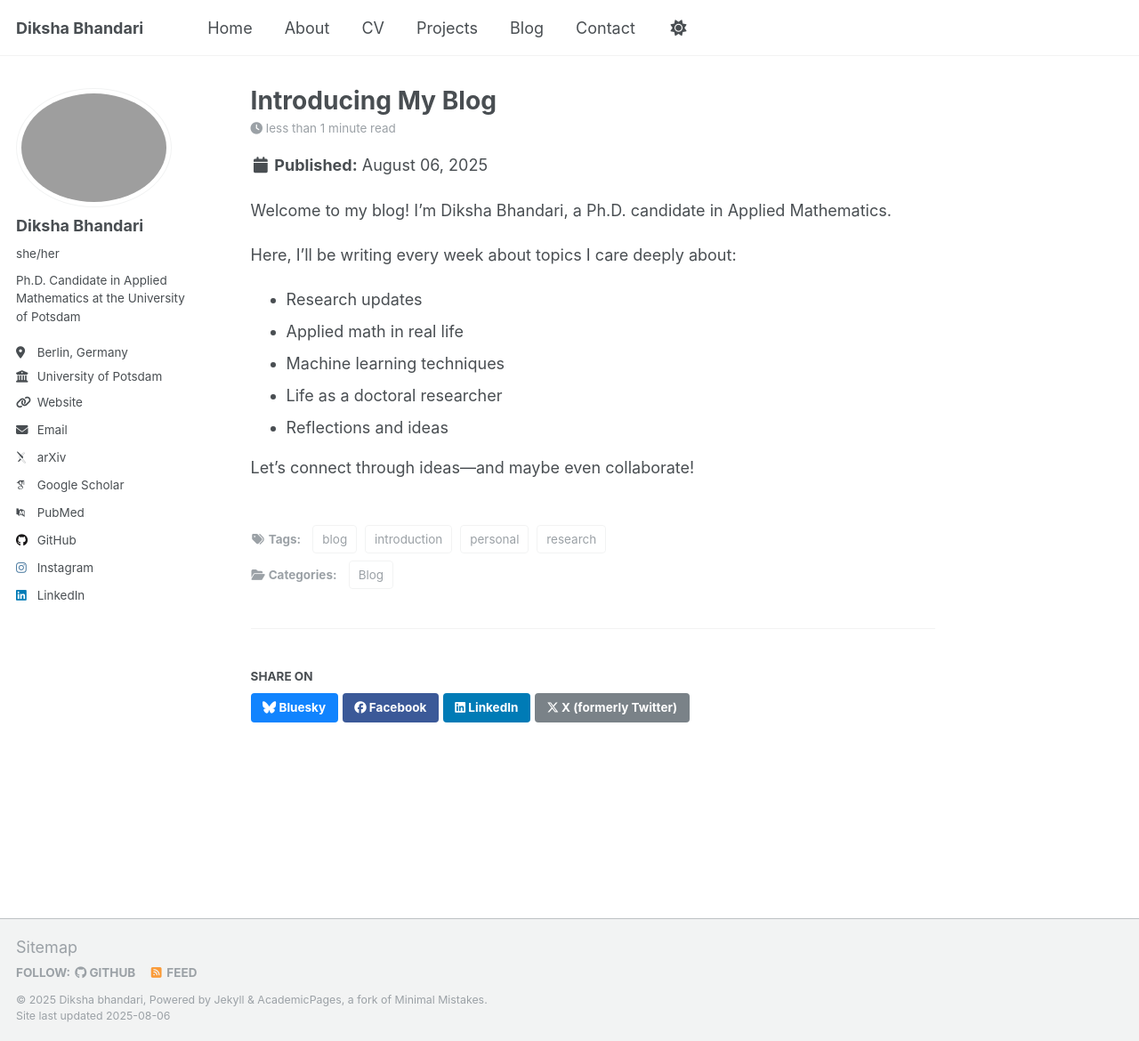
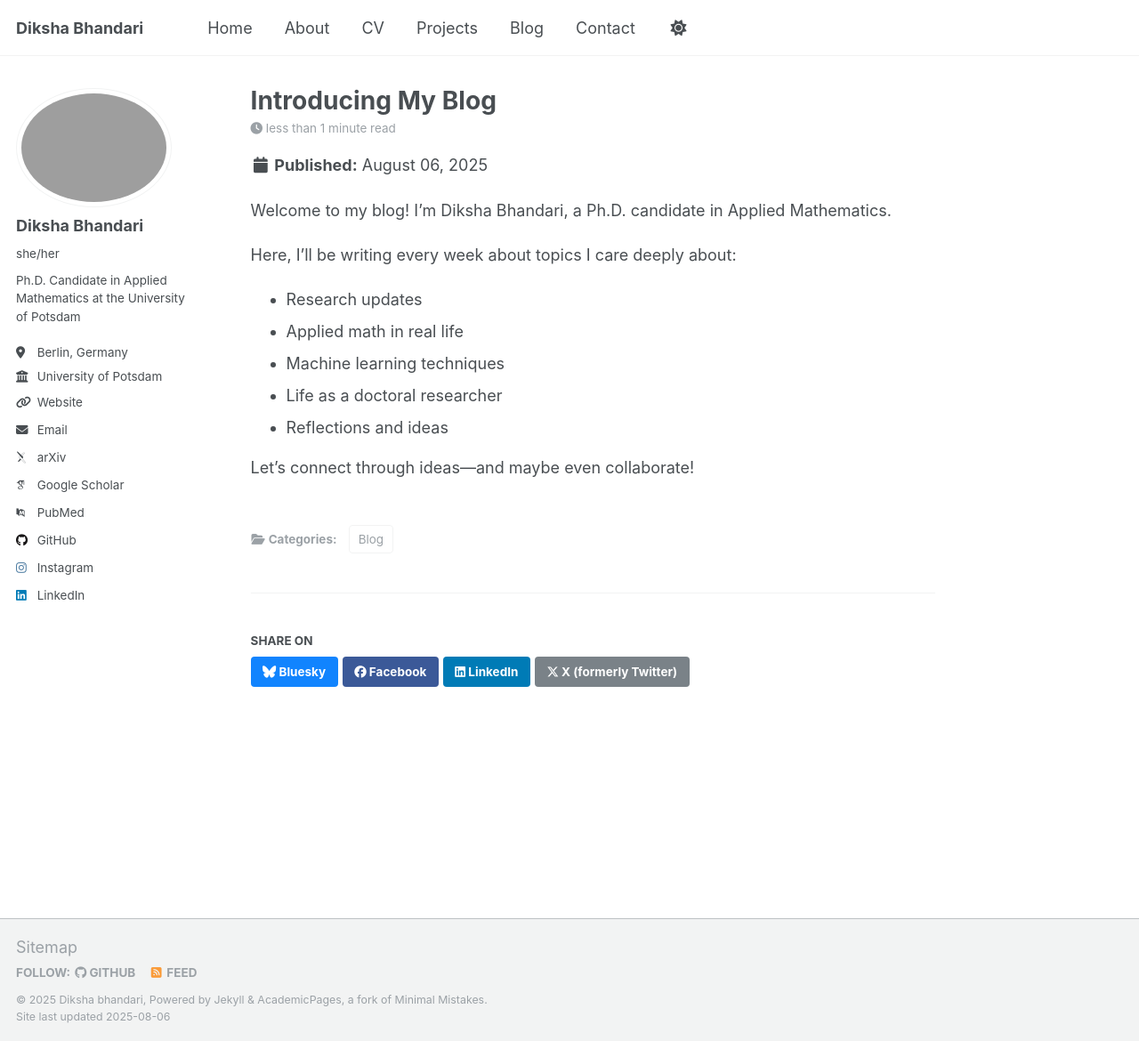
Before and after one commit to dikshab14/dikshab14.github.io, a Jekyll site: the page built from _posts/2025-08-06-my-first-post.md, in a window 1280 px wide and 1170 px high. Shown: the whole window at 89% size. Built offline with Jekyll 4.4.1, drawn with Linux system fonts in a browser that asks for light colours; some web fonts are replaced; a script that is not in the unit is left out.

Commit message:
update tag

```diff
--- a/_posts/2025-08-06-my-first-post.md
+++ b/_posts/2025-08-06-my-first-post.md
@@ -2,7 +2,6 @@
 title: "Introducing My Blog"
 date: 2025-08-06
 categories: [Blog]
-tags: [personal, introduction, research, blog]
 ---
 
 Welcome to my blog! I'm Diksha Bhandari, a Ph.D. candidate in Applied Mathematics.
```
